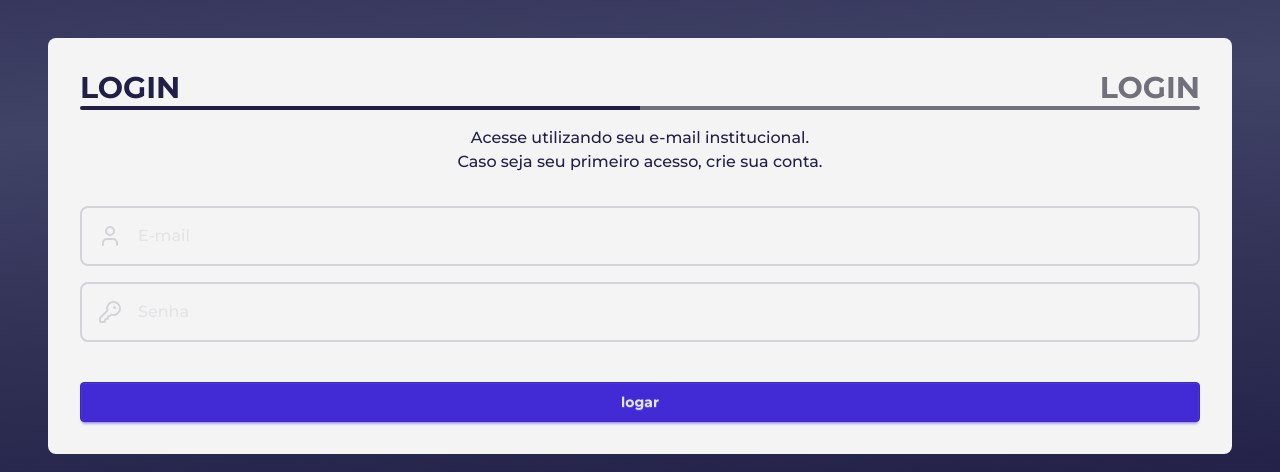
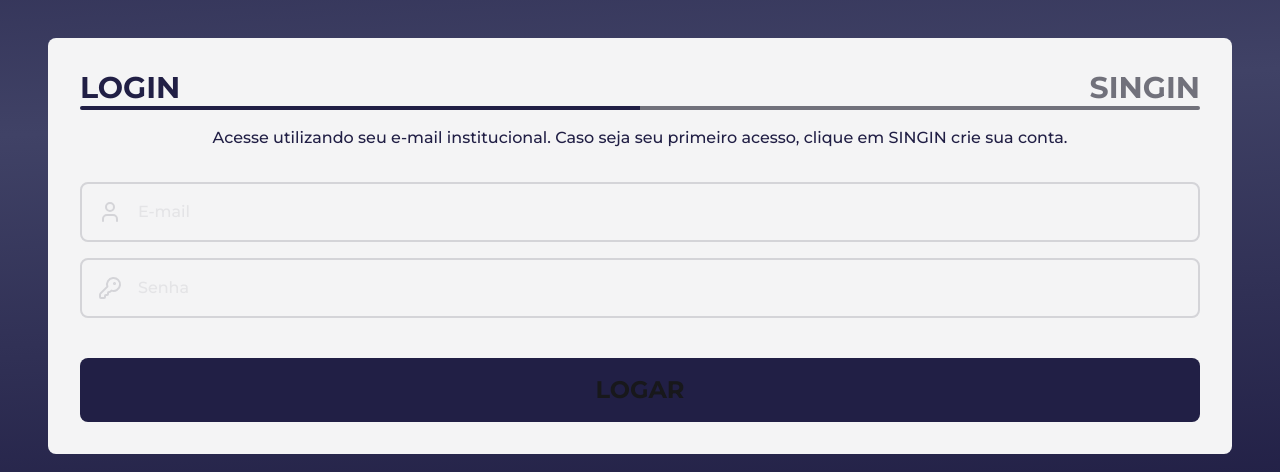
Before and after one commit to Wericksonsd/OficinaIntegracao, a Next.js app in the folder my-app/: page / in a window 1280 px wide. Shown: the part 298-770 px from the top of the page. Built offline with nearby package versions, Linux system fonts and the light colour scheme.

Commit message:
login-singin

```diff
--- a/my-app/src/app/globals.css
+++ b/my-app/src/app/globals.css
@@ -3,20 +3,7 @@
 
 :root {
   --background: #ffffff;
-  --foreground: #211f45;
-}
-
-@theme inline {
-  --color-background: var(--background);
-  --color-foreground: var(--foreground);
-  --font-sans: var(--font-montserrat);
-}
-
-@media (prefers-color-scheme: dark) {
-  :root {
-    --background: #211f45;
-    --foreground: #ededed;
-  }
+  --mainCl: #211f45;
 }
 
 body {
--- a/my-app/src/components/loginForm.tsx
+++ b/my-app/src/components/loginForm.tsx
@@ -1,7 +1,8 @@
 "use client";
 
 import { signIn } from "next-auth/react";
-import { User, KeyRound } from "lucide-react";
+import React, { useState } from "react";
+import { User, KeyRound, IdCard } from "lucide-react";
 
 export default function LoginForm() {
 
@@ -18,23 +19,37 @@ export default function LoginForm() {
         })
     }
 
+    const [ loginState, setLoginState] = useState(0);
+
+    const buttonColor = (x: number) =>{
+        setLoginState(x);
+    }
+
     return (
         <form onSubmit={login} className="flex flex-col items-center justify-start gap-4 w-full mt-12 p-8 flex-1 bg-zinc-100 rounded-lg" >
 
             <div className="w-full flex">
-            <div className="w-1/2 text-3xl text-[#211f45] font-bold">
+                <button
+                    type="button"
+                    className={`w-1/2 text-3xl ${loginState === 0 ? "text-(--mainCl)" : "text-zinc-500"} font-bold text-left hover:cursor-pointer`}
+                    onClick={() => buttonColor(0)}>
                         <p>LOGIN</p>
-                <div className="w-full h-1 bg-[#211f45] rounded-l-lg"></div>
-            </div>
-            <div className="w-1/2 text-3xl text-zinc-500 font-bold text-right">
-                <p>LOGIN</p>
-                <div className="w-full h-1 bg-zinc-500 rounded-r-lg"></div>
-            </div>
+                        <div className={`w-full h-1 ${loginState === 0 ? "bg-(--mainCl)" : "bg-zinc-500"} rounded-l-lg`}></div>
+                </button>
+                <button
+                    type="button"
+                    onClick={() => buttonColor(1)}
+                    className={`w-1/2 text-3xl ${loginState === 1 ? "text-(--mainCl)" : "text-zinc-500"} font-bold text-right hover:cursor-pointer`}>
+                        <p>SINGIN</p>
+                        <div className={`w-full h-1 ${loginState === 1 ? "bg-(--mainCl)" : "bg-zinc-500"} rounded-r-lg`}></div>
+                </button>
             </div>
 
-        <p className="text-[#211f45] text-center flex-1">Acesse utilizando seu e-mail institucional. <br /> Caso seja seu primeiro acesso, crie sua conta.</p>
+            <p className="text-[#211f45] text-center flex-1">
+                {loginState === 0 ? "Acesse utilizando seu e-mail institucional.  Caso seja seu primeiro acesso, clique em SINGIN crie sua conta." : "Crie sua conta utilizando seu e-mail institucional e seus dados. Você receberá no seu e-mail um link de confirmação, após confirmado, você poderá acessar o sistema."}
+            </p>
 
-        <div className="w-full flex item gap-4 p-4 rounded-lg text-zinc-300 border-2 border-zinc-300 hover:bg-zinc-300 hover:text-[#211F45]">
+            <div className="w-full flex item gap-4 p-4 rounded-lg text-zinc-300 border-2 border-zinc-300 hover:bg-zinc-300 hover:text-(--mainCl)">
                 <User />
                 <input
                     name="email"
@@ -44,7 +59,17 @@ return (
                 />
             </div>
 
-        <div className="w-full flex item gap-4 p-4 rounded-lg text-zinc-300 border-2 border-zinc-300 hover:bg-zinc-300 hover:text-[#211F45]">
+            <div className={`w-full ${loginState === 1 ? "flex" : "hidden"} item-center gap-4 p-4 rounded-lg text-zinc-300 border-2 border-zinc-300 hover:bg-zinc-300 hover:text-(--mainCl)`}>
+                <IdCard />
+                <input
+                    name="ra"
+                    type="text"
+                    placeholder="RA"
+                    className="flex-1 bg-transparent outline-none"
+                />
+            </div>
+
+            <div className="w-full flex item-center gap-4 p-4 rounded-lg text-zinc-300 border-2 border-zinc-300 hover:bg-zinc-300 hover:text-(--mainCl)]">
                 <KeyRound />
                 <input
                     name="password"
@@ -54,7 +79,7 @@ return (
                 />
             </div>
 
-        <button id="logar" className="btn btn-primary w-full mt-6" type="submit"> logar </button>
+            <button id="logar" className="w-full mt-6 bg-(--mainCl)  py-4 rounded-lg text-2xl font-bold" type="submit"> LOGAR </button>
         </form>
     );
 }
```
Lines whose indentation alone changed are shown as unchanged.
